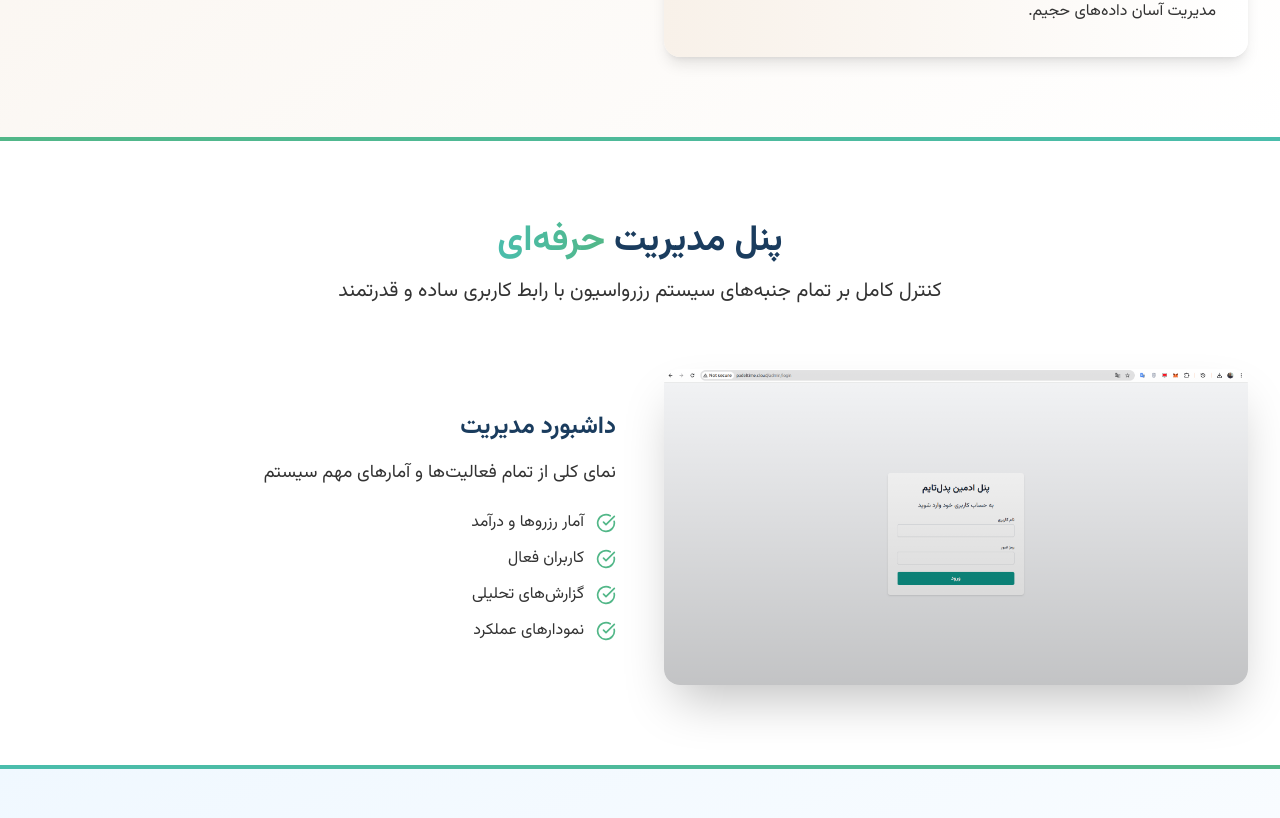
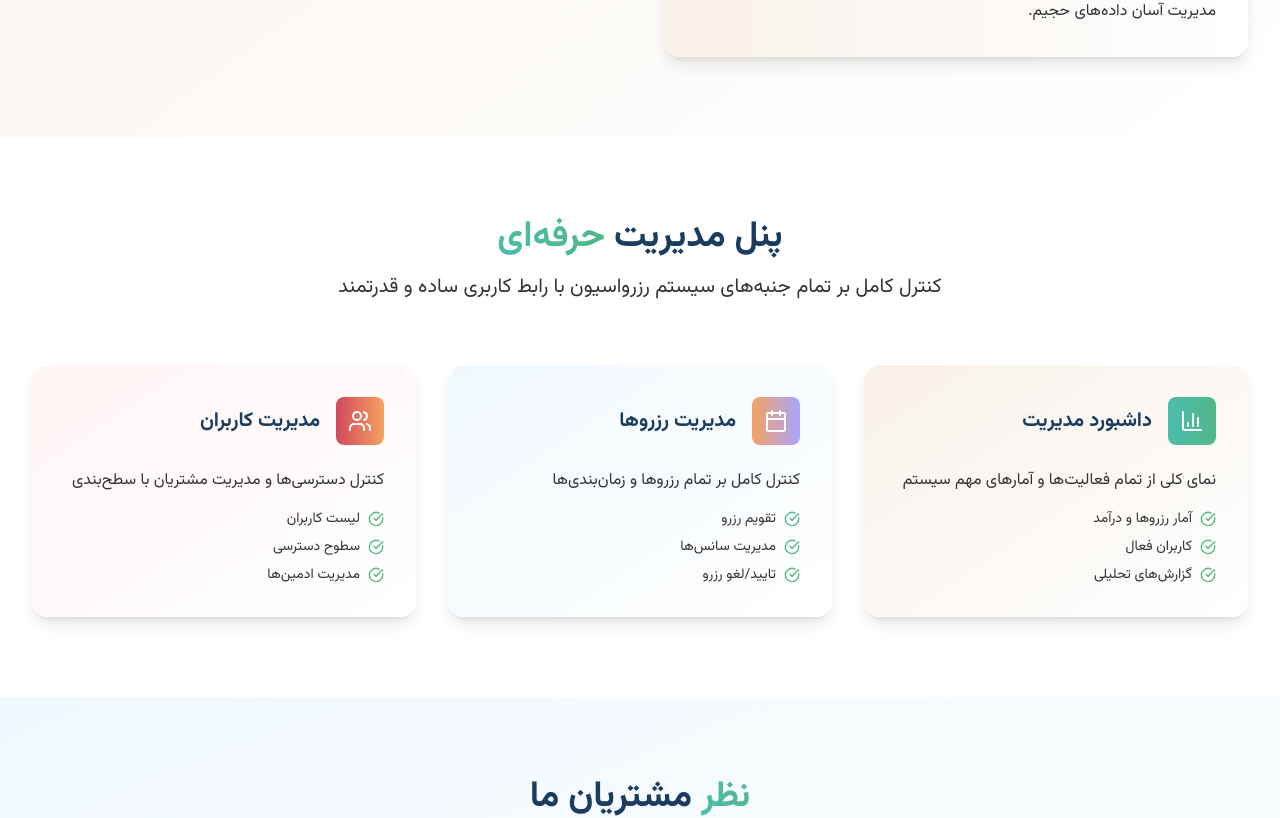
Before and after one commit to masihtehrani/reservation-platform, a Next.js app: page / in a window 1280 px wide. Shown: the part 3453-4271 px from the top of the page. Built offline with nearby package versions, Linux system fonts and the light colour scheme.

Commit message:
Remove ugly green dividers, change 'نظر' to green, and add multiple admin panel features

```diff
--- a/src/app/page.tsx
+++ b/src/app/page.tsx
@@ -452,9 +452,6 @@ export default function ReservationPlatform() {
         </div>
       </section>
 
-      {/* Divider */}
-      <div className="h-1 bg-gradient-to-r from-[#52B788] to-[#4ABDAC]"></div>
-
       {/* Admin Panel Section */}
       <section id="admin-panel" className="py-20 bg-white">
         <div className="max-w-7xl mx-auto px-4 sm:px-6 lg:px-8">
@@ -467,41 +464,75 @@ export default function ReservationPlatform() {
             </p>
           </div>
 
-          <div className="grid grid-cols-1 lg:grid-cols-2 gap-8 lg:gap-12 items-center">
-            <div className="relative">
-              <div className="relative rounded-2xl overflow-hidden shadow-2xl">
-                <NextImage
-                  src="/images/admin-panel/dashboard-1.png"
-                  alt="داشبورد مدیریت"
-                  width={600}
-                  height={400}
-                  className="w-full h-auto"
-                />
-                <div className="absolute inset-0 bg-gradient-to-t from-black/20 to-transparent"></div>
+          <div className="grid grid-cols-1 lg:grid-cols-3 gap-8">
+            <div className="bg-gradient-to-br from-[#F8F1E9] to-white rounded-2xl p-8 shadow-lg">
+              <div className="flex items-center mb-6">
+                <div className="w-12 h-12 bg-gradient-to-r from-[#4ABDAC] to-[#52B788] rounded-lg flex items-center justify-center ml-4">
+                  <BarChart3 className="w-6 h-6 text-white" />
+                </div>
+                <h3 className="text-xl font-bold text-[#1A3C5E]">داشبورد مدیریت</h3>
+              </div>
+              <p className="text-[#333333] mb-4">نمای کلی از تمام فعالیت‌ها و آمارهای مهم سیستم</p>
+              <div className="space-y-2">
+                <div className="flex items-center space-x-2 space-x-reverse">
+                  <CheckCircle className="w-4 h-4 text-[#52B788]" />
+                  <span className="text-sm text-[#333333]">آمار رزروها و درآمد</span>
+                </div>
+                <div className="flex items-center space-x-2 space-x-reverse">
+                  <CheckCircle className="w-4 h-4 text-[#52B788]" />
+                  <span className="text-sm text-[#333333]">کاربران فعال</span>
+                </div>
+                <div className="flex items-center space-x-2 space-x-reverse">
+                  <CheckCircle className="w-4 h-4 text-[#52B788]" />
+                  <span className="text-sm text-[#333333]">گزارش‌های تحلیلی</span>
+                </div>
               </div>
             </div>
 
-            <div className="text-right">
-              <h3 className="text-2xl font-bold text-[#1A3C5E] mb-4">داشبورد مدیریت</h3>
-              <p className="text-lg text-[#333333] mb-6">
-                نمای کلی از تمام فعالیت‌ها و آمارهای مهم سیستم
-              </p>
-              <div className="space-y-3">
-                <div className="flex items-center space-x-3 space-x-reverse">
-                  <CheckCircle className="w-5 h-5 text-[#52B788] flex-shrink-0" />
-                  <span className="text-[#333333]">آمار رزروها و درآمد</span>
+            <div className="bg-gradient-to-br from-[#F0F8FF] to-white rounded-2xl p-8 shadow-lg">
+              <div className="flex items-center mb-6">
+                <div className="w-12 h-12 bg-gradient-to-r from-[#F4A261] to-[#A8A4FF] rounded-lg flex items-center justify-center ml-4">
+                  <Calendar className="w-6 h-6 text-white" />
                 </div>
-                <div className="flex items-center space-x-3 space-x-reverse">
-                  <CheckCircle className="w-5 h-5 text-[#52B788] flex-shrink-0" />
-                  <span className="text-[#333333]">کاربران فعال</span>
+                <h3 className="text-xl font-bold text-[#1A3C5E]">مدیریت رزروها</h3>
+              </div>
+              <p className="text-[#333333] mb-4">کنترل کامل بر تمام رزروها و زمان‌بندی‌ها</p>
+              <div className="space-y-2">
+                <div className="flex items-center space-x-2 space-x-reverse">
+                  <CheckCircle className="w-4 h-4 text-[#52B788]" />
+                  <span className="text-sm text-[#333333]">تقویم رزرو</span>
                 </div>
-                <div className="flex items-center space-x-3 space-x-reverse">
-                  <CheckCircle className="w-5 h-5 text-[#52B788] flex-shrink-0" />
-                  <span className="text-[#333333]">گزارش‌های تحلیلی</span>
+                <div className="flex items-center space-x-2 space-x-reverse">
+                  <CheckCircle className="w-4 h-4 text-[#52B788]" />
+                  <span className="text-sm text-[#333333]">مدیریت سانس‌ها</span>
                 </div>
-                <div className="flex items-center space-x-3 space-x-reverse">
-                  <CheckCircle className="w-5 h-5 text-[#52B788] flex-shrink-0" />
-                  <span className="text-[#333333]">نمودارهای عملکرد</span>
+                <div className="flex items-center space-x-2 space-x-reverse">
+                  <CheckCircle className="w-4 h-4 text-[#52B788]" />
+                  <span className="text-sm text-[#333333]">تایید/لغو رزرو</span>
+                </div>
+              </div>
+            </div>
+
+            <div className="bg-gradient-to-br from-[#FFF5F5] to-white rounded-2xl p-8 shadow-lg">
+              <div className="flex items-center mb-6">
+                <div className="w-12 h-12 bg-gradient-to-r from-[#D1495B] to-[#F4A261] rounded-lg flex items-center justify-center ml-4">
+                  <Users className="w-6 h-6 text-white" />
+                </div>
+                <h3 className="text-xl font-bold text-[#1A3C5E]">مدیریت کاربران</h3>
+              </div>
+              <p className="text-[#333333] mb-4">کنترل دسترسی‌ها و مدیریت مشتریان با سطح‌بندی</p>
+              <div className="space-y-2">
+                <div className="flex items-center space-x-2 space-x-reverse">
+                  <CheckCircle className="w-4 h-4 text-[#52B788]" />
+                  <span className="text-sm text-[#333333]">لیست کاربران</span>
+                </div>
+                <div className="flex items-center space-x-2 space-x-reverse">
+                  <CheckCircle className="w-4 h-4 text-[#52B788]" />
+                  <span className="text-sm text-[#333333]">سطوح دسترسی</span>
+                </div>
+                <div className="flex items-center space-x-2 space-x-reverse">
+                  <CheckCircle className="w-4 h-4 text-[#52B788]" />
+                  <span className="text-sm text-[#333333]">مدیریت ادمین‌ها</span>
                 </div>
               </div>
             </div>
@@ -509,15 +540,12 @@ export default function ReservationPlatform() {
         </div>
       </section>
 
-      {/* Divider */}
-      <div className="h-1 bg-gradient-to-r from-[#4ABDAC] to-[#52B788]"></div>
-
       {/* Testimonials Section */}
       <section id="testimonials" className="py-20 bg-gradient-to-br from-[#F0F8FF] to-white">
         <div className="max-w-7xl mx-auto px-4 sm:px-6 lg:px-8">
           <div className="text-center mb-16">
             <h2 className="text-3xl md:text-4xl font-bold text-[#1A3C5E] mb-4">
-              نظر <span className="bg-gradient-to-r from-[#4ABDAC] to-[#52B788] bg-clip-text text-transparent">مشتریان</span> ما
+              <span className="bg-gradient-to-r from-[#4ABDAC] to-[#52B788] bg-clip-text text-transparent">نظر</span> مشتریان ما
             </h2>
             <p className="text-xl text-[#333333] max-w-3xl mx-auto">
               بیش از 500 کسب‌وکار در سراسر کشور به رزروپلاس اعتماد کرده‌اند
@@ -612,9 +640,6 @@ export default function ReservationPlatform() {
         </div>
       </section>
 
-      {/* Divider */}
-      <div className="h-1 bg-gradient-to-r from-[#4ABDAC] to-[#52B788]"></div>
-
       {/* Pricing Section */}
       <section id="pricing" className="py-20 bg-gradient-to-br from-[#F8F1E9] to-white">
         <div className="max-w-7xl mx-auto px-4 sm:px-6 lg:px-8">
@@ -636,9 +661,6 @@ export default function ReservationPlatform() {
           </div>
         </div>
       </section>
-
-      {/* Divider */}
-      <div className="h-1 bg-gradient-to-r from-[#52B788] to-[#4ABDAC]"></div>
 
       {/* CTA Section */}
       <section className="py-20 bg-gradient-to-r from-[#4ABDAC] to-[#52B788]">
@@ -667,9 +689,6 @@ export default function ReservationPlatform() {
           </div>
         </div>
       </section>
-
-      {/* Divider */}
-      <div className="h-1 bg-gradient-to-r from-[#4ABDAC] to-[#52B788]"></div>
 
       {/* Footer */}
       <footer id="contact" className="bg-[#1A3C5E] text-white py-12">
```
